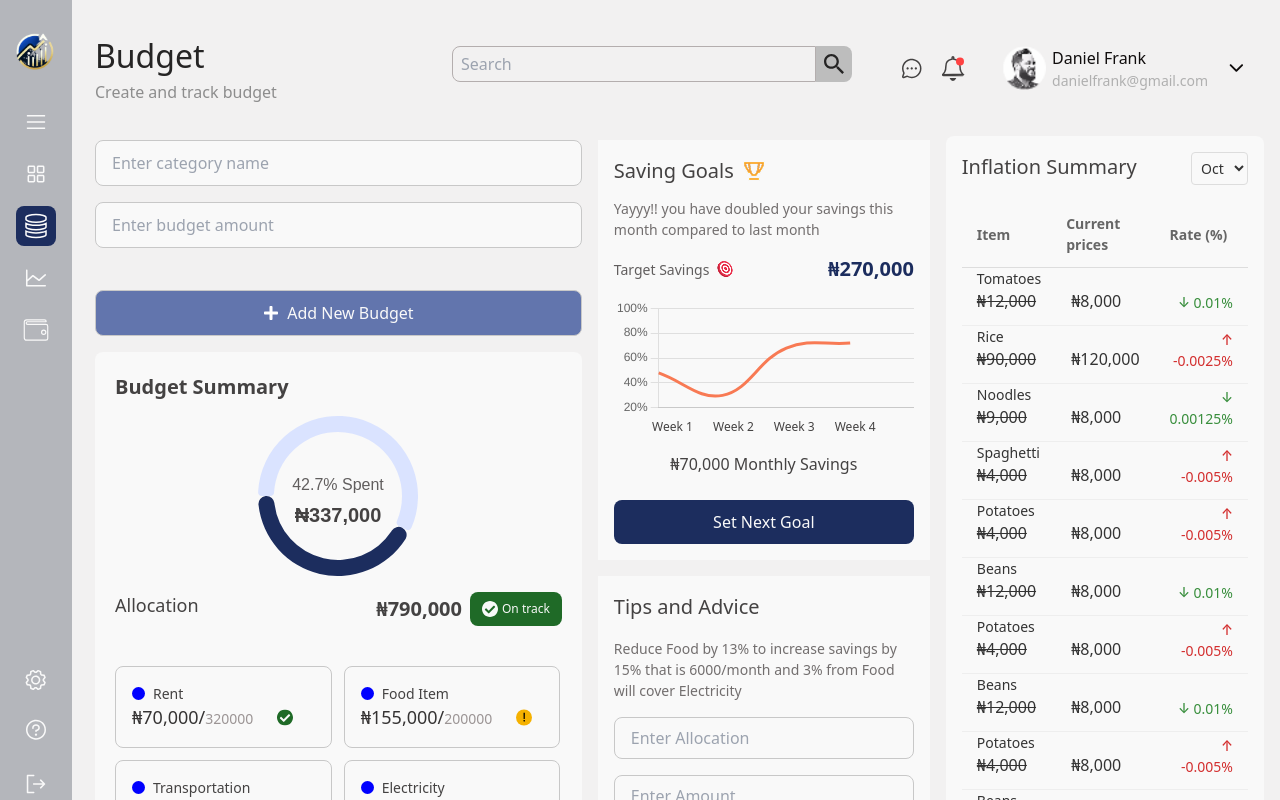
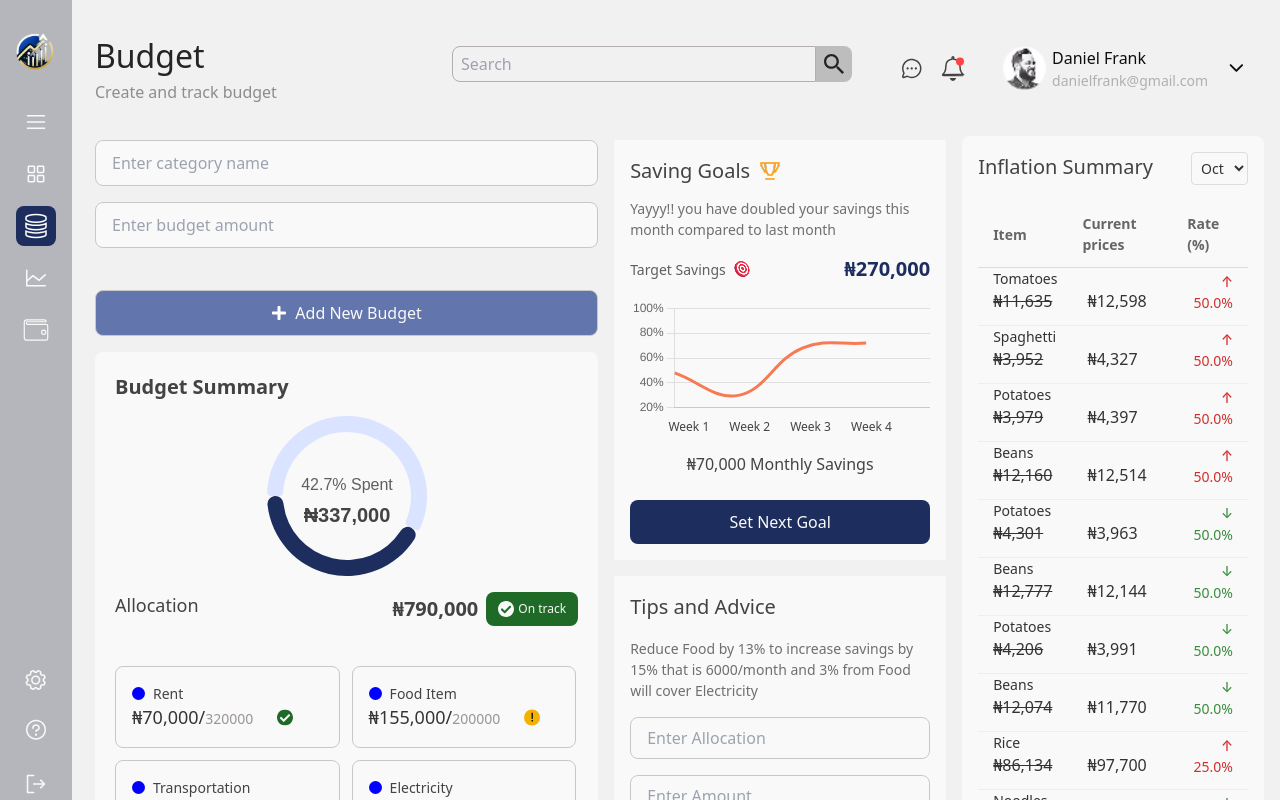
Before and after one commit to Abdulsamad-22/EcoTrack-fintech, a React (Vite) app in the folder ecoTrack/: page /budget in a window 1280 px wide. Shown: the top 800 px of the page. Built offline with nearby package versions, Linux system fonts and the light colour scheme.

Commit message:
arranging inflated prices according to their inflation rate

```diff
--- a/ecoTrack/src/components/budget/InflationSummary.jsx
+++ b/ecoTrack/src/components/budget/InflationSummary.jsx
@@ -32,7 +32,10 @@ export default function InflationSummary() {
           </tr>
         </thead>
         <tbody>
-          {items.map((item) => (
+          {items
+            .slice()
+            .sort((a, b) => b.rate - a.rate)
+            .map((item) => (
               <tr class="align-bottom">
                 <td className={styles.itemCol}>
                   <span className={styles.itemName}>{item.name}</span>
--- a/ecoTrack/src/components/dashboardUno/ConfirmTransaction.jsx
+++ b/ecoTrack/src/components/dashboardUno/ConfirmTransaction.jsx
@@ -37,7 +37,6 @@ export default function ConfirmTransaction({
     const formattedDate = `${day} ${month}, ${year}`;
     console.log(formattedDate);
     setTransaction((prevTransfer) => [
-      ...prevTransfer,
       {
         name: bankName,
         type: "Debit",
@@ -46,6 +45,7 @@ export default function ConfirmTransaction({
         category: category,
         status: "Successful",
       },
+      ...prevTransfer,
     ]);
     expenseBudgetCalc();
     setOverlayVisible("success"); // Open transaction success screen
--- a/ecoTrack/src/components/dashboardUno/FluctuatingPrices.jsx
+++ b/ecoTrack/src/components/dashboardUno/FluctuatingPrices.jsx
@@ -1,10 +1,4 @@
-import {
-  Children,
-  createContext,
-  useContext,
-  useEffect,
-  useState,
-} from "react";
+import { createContext, useContext, useEffect, useState } from "react";
 import inflatedPrices from "../data/inflatedPrices.json";
 
 const PriceContext = createContext();
@@ -16,10 +10,7 @@ function getFluctuatedPrice(price) {
   return Math.round(newPrice);
 }
 export default function FluctuatingPrices({ children }) {
-  const [items, setItems] = useState(() => {
-    const storedPrices = localStorage.getItem("prices");
-    return storedPrices ? JSON.parse(storedPrices) : inflatedPrices;
-  });
+  const [items, setItems] = useState(inflatedPrices);
   useEffect(() => {
     const interval = setInterval(() => {
       setItems((prevItems) =>
@@ -32,17 +23,23 @@ export default function FluctuatingPrices({ children }) {
           ).toFixed(1),
         }))
       );
-    }, 20000);
+    }, 5000);
 
     return () => clearInterval(interval);
   }, []);
 
-  useEffect(() => {
-    localStorage.setItem("prices", JSON.stringify(items));
-  }, [items]);
+  //   useEffect(() => {
+  //     localStorage.setItem("prices", JSON.stringify(items));
+  //   }, [items]);
   return (
     <PriceContext.Provider value={{ items, setItems }}>
       {children}
     </PriceContext.Provider>
   );
 }
+
+/* () => {
+    const storedPrices = localStorage.getItem("prices");
+    return storedPrices ? JSON.parse(storedPrices) : inflatedPrices;
+  }
+    */
--- a/ecoTrack/src/components/dashboardUno/NewPrice.jsx
+++ b/ecoTrack/src/components/dashboardUno/NewPrice.jsx
@@ -25,7 +25,10 @@ export default function NewPrice() {
           </tr>
         </thead>
         <tbody>
-          {items.map((item) =>
+          {items
+            .slice()
+            .sort((a, b) => b.rate - a.rate)
+            .map((item) =>
               item.id <= 6 ? (
                 <tr class="align-bottom">
                   <td className={styles.itemCol}>
```
Lines whose indentation alone changed are shown as unchanged.
